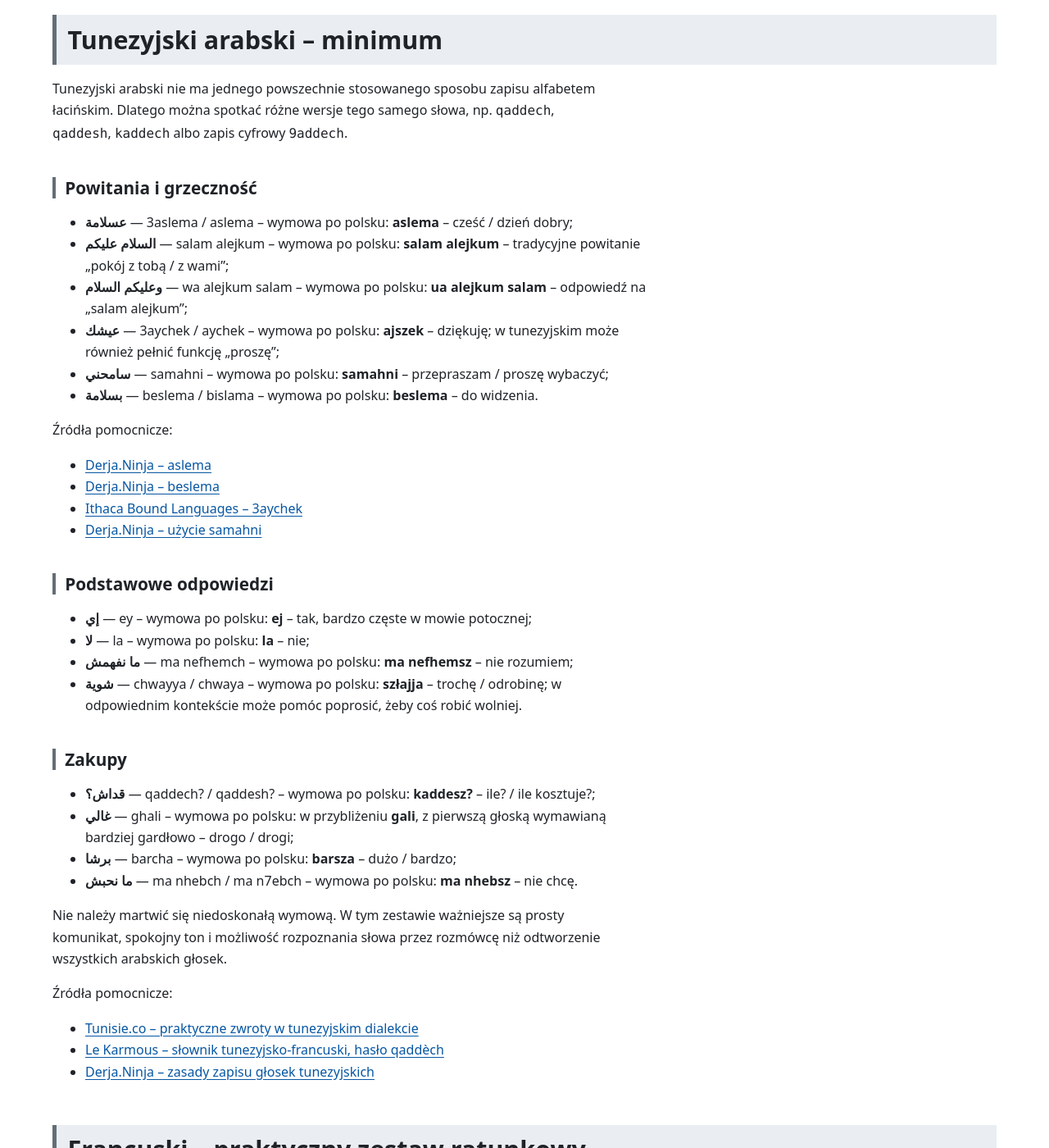
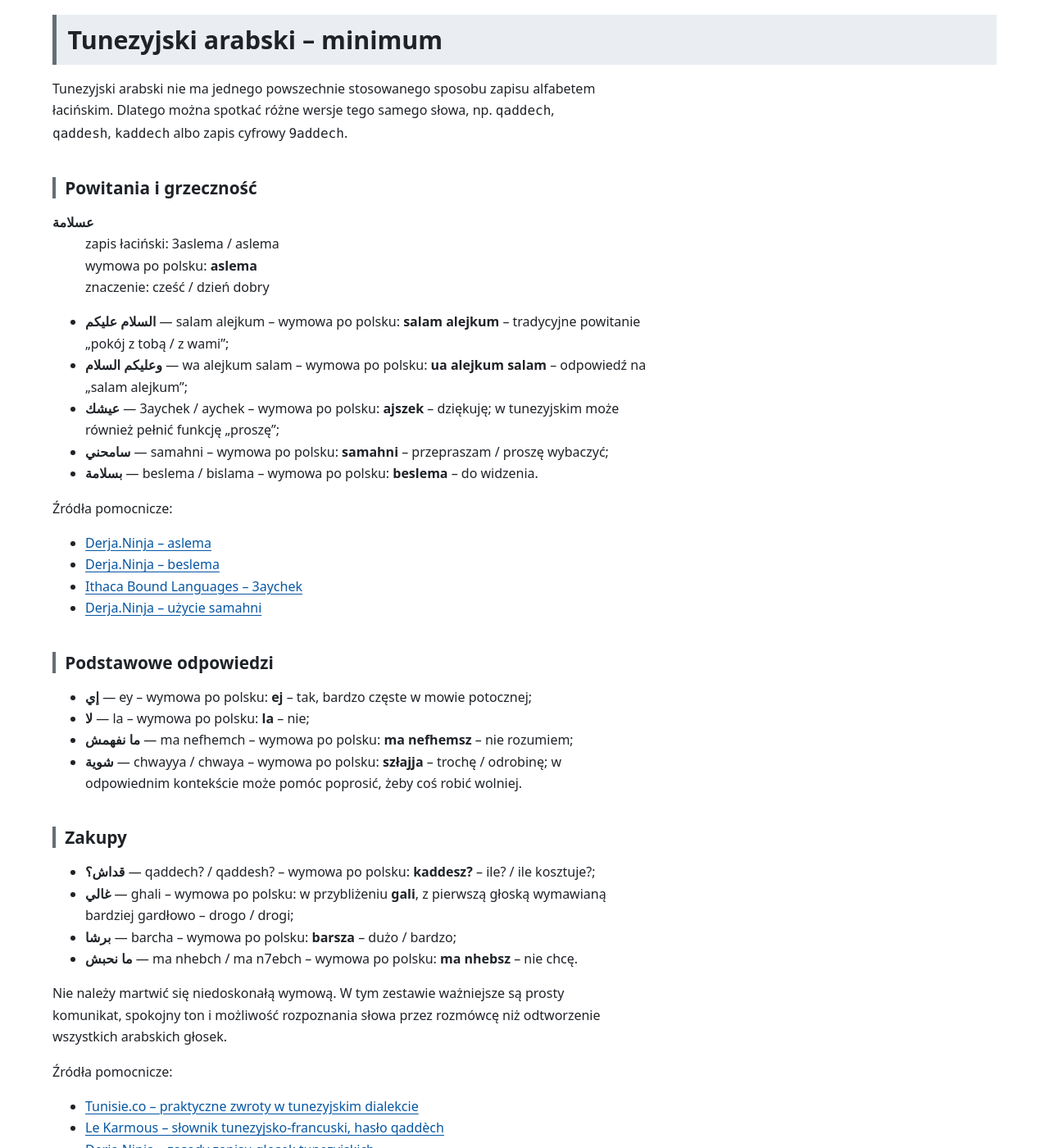
Before and after one commit to rotnicki/djerba-2026, a Jekyll site: the page built from jezyk-i-zwroty.md, in a window 1280 px wide and 1400 px high, scrolled down 2256 px. Shown: the whole window at 82% size. Built offline with Jekyll 4.4.1, drawn with Linux system fonts in a browser that asks for light colours; our own code applies the rules of GitHub Pages for plain Markdown files; some of the changed text lies outside the part shown.

Commit message:
Przetestuj listę opisową dla dwóch zwrotów

```diff
--- a/jezyk-i-zwroty.md
+++ b/jezyk-i-zwroty.md
@@ -65,7 +65,11 @@
 
 ### Powitania i grzeczność
 
-- **عسلامة**{: lang="ar-TN" dir="rtl"} — 3aslema / aslema – wymowa po polsku: **aslema** – cześć / dzień dobry;
+**عسلامة**{: lang="ar-TN" dir="rtl"}
+: zapis łaciński: 3aslema / aslema
+: wymowa po polsku: **aslema**
+: znaczenie: cześć / dzień dobry
+
 - **السلام عليكم**{: lang="ar-TN" dir="rtl"} — salam alejkum – wymowa po polsku: **salam alejkum** – tradycyjne powitanie „pokój z tobą / z wami”;
 - **وعليكم السلام**{: lang="ar-TN" dir="rtl"} — wa alejkum salam – wymowa po polsku: **ua alejkum salam** – odpowiedź na „salam alejkum”;
 - **عيشك**{: lang="ar-TN" dir="rtl"} — 3aychek / aychek – wymowa po polsku: **ajszek** – dziękuję; w tunezyjskim może również pełnić funkcję „proszę”;
@@ -109,7 +113,10 @@
 
 ### Powitanie i podstawy
 
-- **Bonjour**{: lang="fr"} – wymowa po polsku: **bążur** – dzień dobry;
+**Bonjour**{: lang="fr"}
+: wymowa po polsku: **bążur**
+: znaczenie: dzień dobry
+
 - **Bonsoir**{: lang="fr"} – wymowa po polsku: **bąsłar** – dobry wieczór;
 - **Merci**{: lang="fr"} – wymowa po polsku: **mersi** – dziękuję;
 - **S'il vous plaît**{: lang="fr"} – wymowa po polsku: **sil wu ple** – proszę;
```
